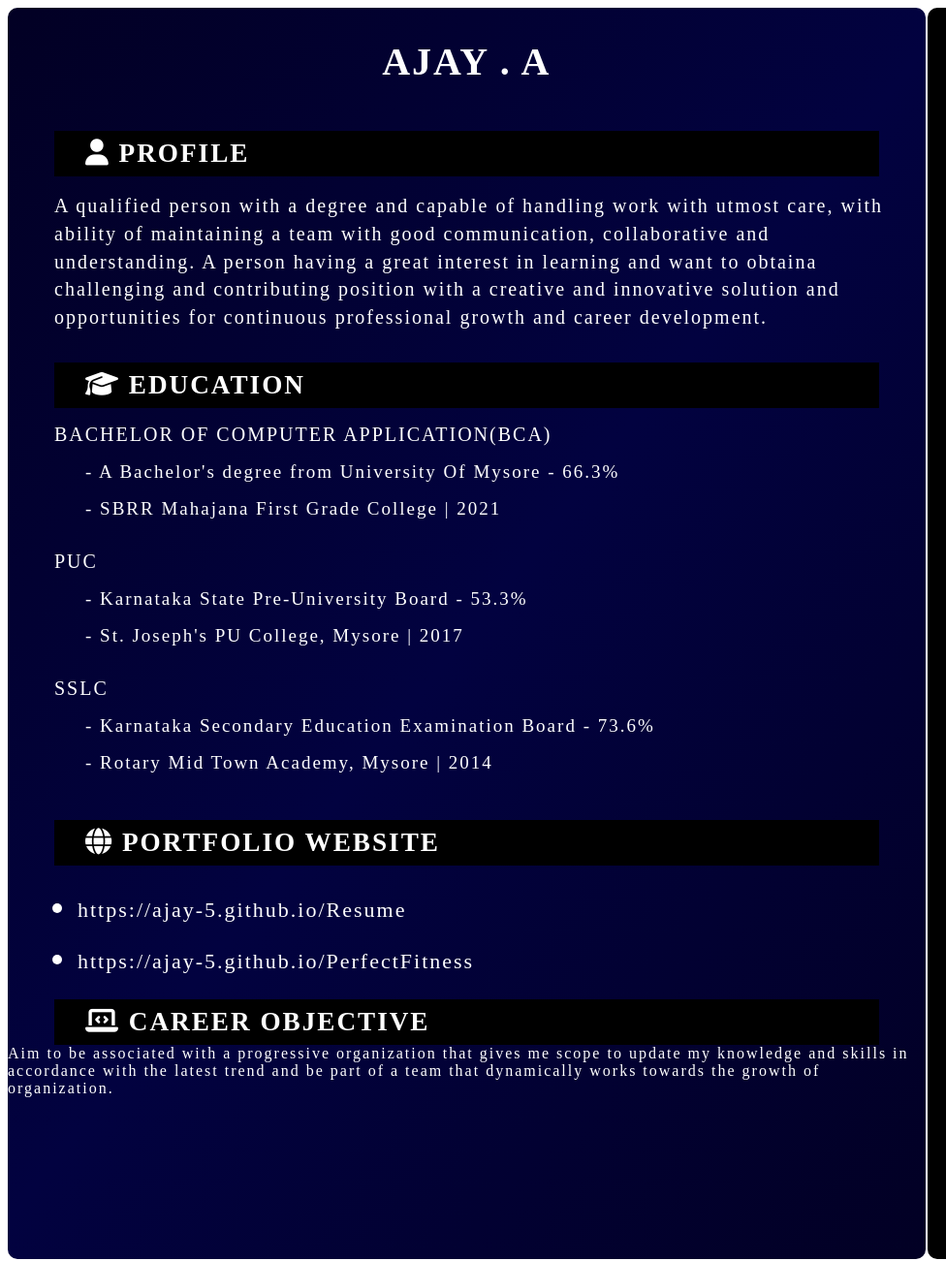
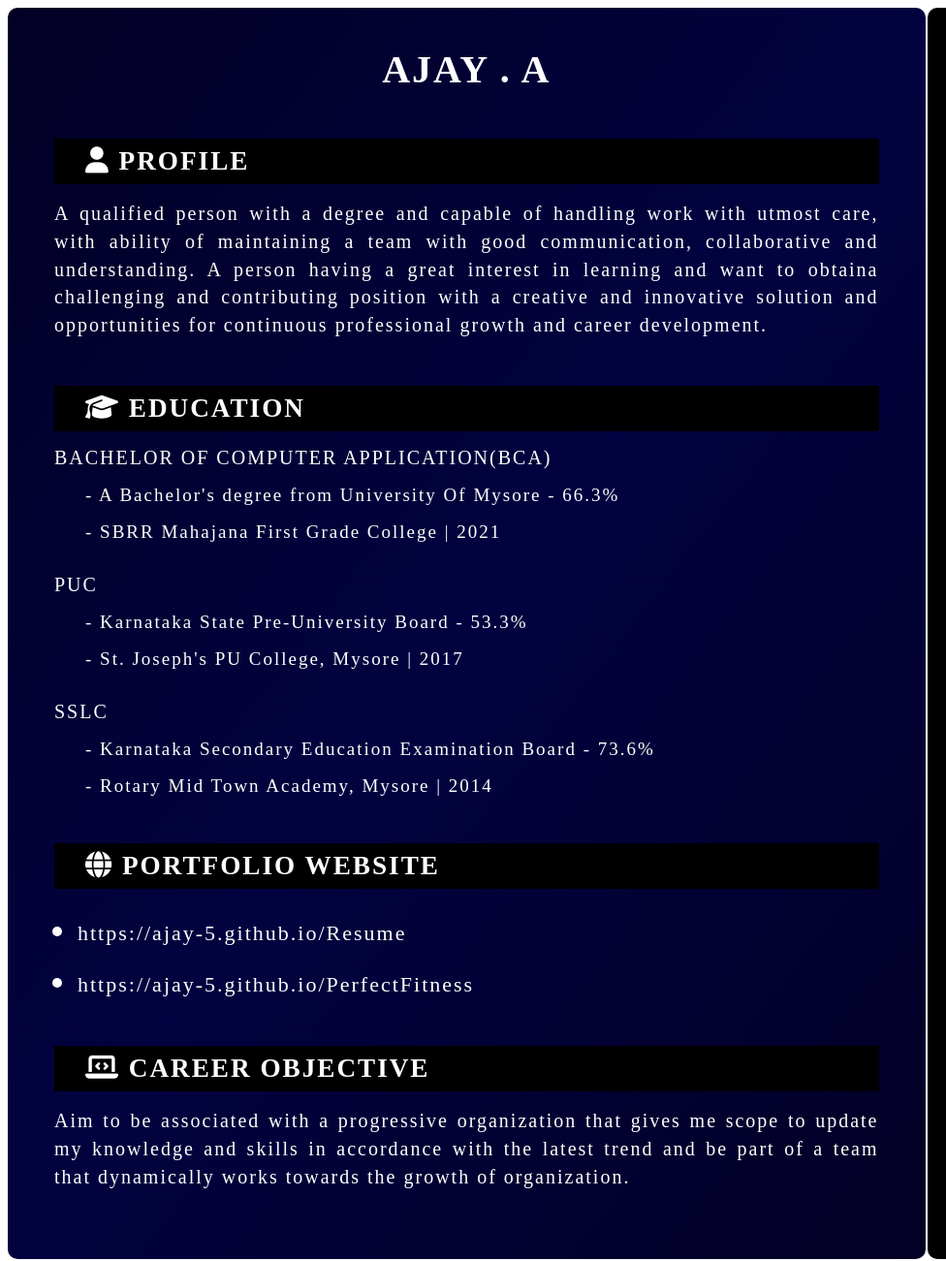
Before and after one commit to Ajay-5/Resume, a plain HTML site: page index.html in a window 1280 px wide. Shown: the full height of the page at 97% size, 0-976 px from the left. Drawn offline with Linux system fonts and the light colour scheme.

Commit message:
Update Resume.css

```diff
--- a/Resume.css
+++ b/Resume.css
@@ -37,13 +37,18 @@
 .left-content h1{
     text-transform: uppercase;
     text-align: center;
-    margin: 2rem 0;
+    margin: 2.5rem 0 2rem 0;
     font-size: 2.5rem;
     /* border-bottom: 5px double #fff; */
     padding-bottom: 1rem;
 }
 
 /* Profile */
+
+.profile{
+    /* border: 2px solid darkgreen; */
+    margin: 1rem 0;
+}
 
 .profile h2{
     text-transform: uppercase;
@@ -55,12 +60,18 @@
 }
 
 .profile p{
-    margin: 1rem 2rem 2rem 3rem;
+    margin: 1rem 3rem 0 3rem;
     font-size: 20px;
     line-height: 1.8rem;
+    text-align: justify;
 }
 
 /* Education */
+
+.education{
+    margin: 3rem 0;
+    /* border: 2px solid darkgoldenrod; */
+}
 
 .education h2{
     text-transform: uppercase;
@@ -89,9 +100,9 @@
 
 /* .portfolio */
 
-.portfolio{
-    margin-top: 3rem;
-}
+/* .portfolio{
+    border: 2px solid red;
+} */
 
 .portfolio h2{
     text-transform: uppercase;
@@ -119,6 +130,11 @@
 
 /* Experience */
 
+.experience{
+    /* border: 2px solid orangered; */
+    margin-top: 2.5rem;
+}
+
 .experience h2{
     text-transform: uppercase;
     font-size: 1.7rem;
@@ -126,6 +142,13 @@
     margin: 0 3rem;
     padding: .5rem 2rem;
     background-color: #000;
+}
+
+.experience p{
+    margin: 1rem 3rem 2rem 3rem;
+    font-size: 20px;
+    line-height: 1.8rem;
+    text-align: justify;
 }
 
 .right-content{
```
